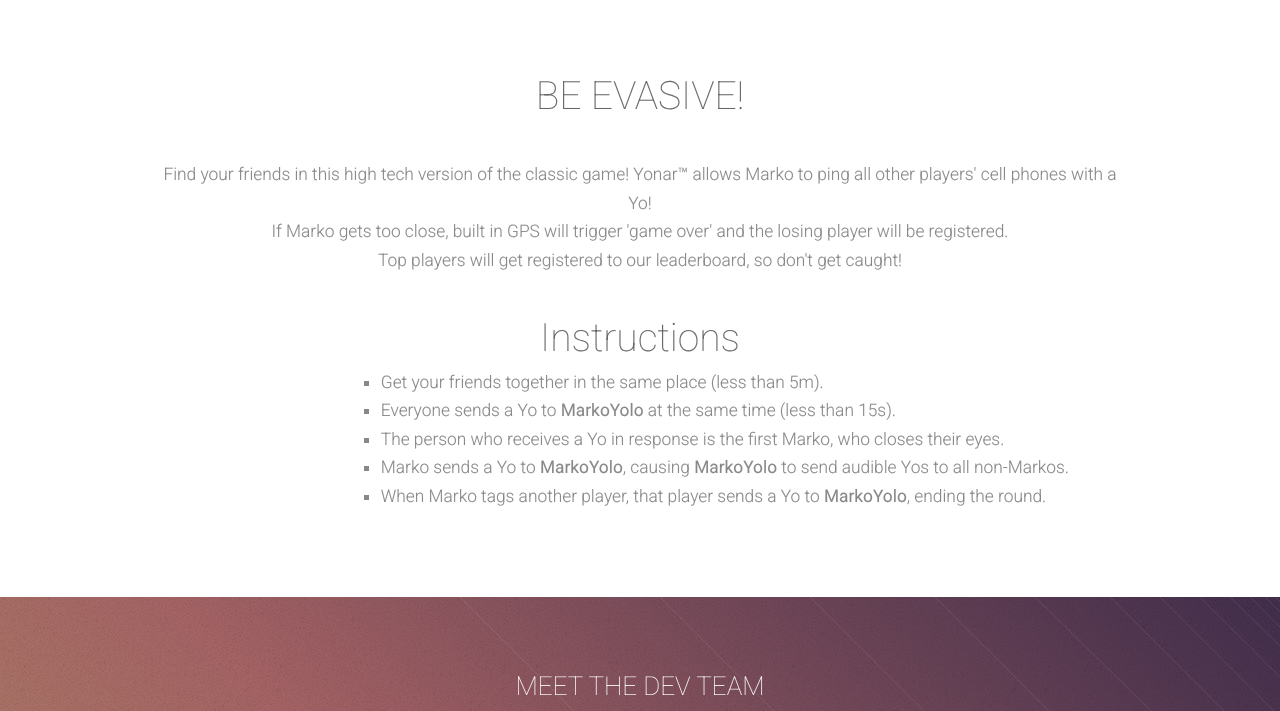
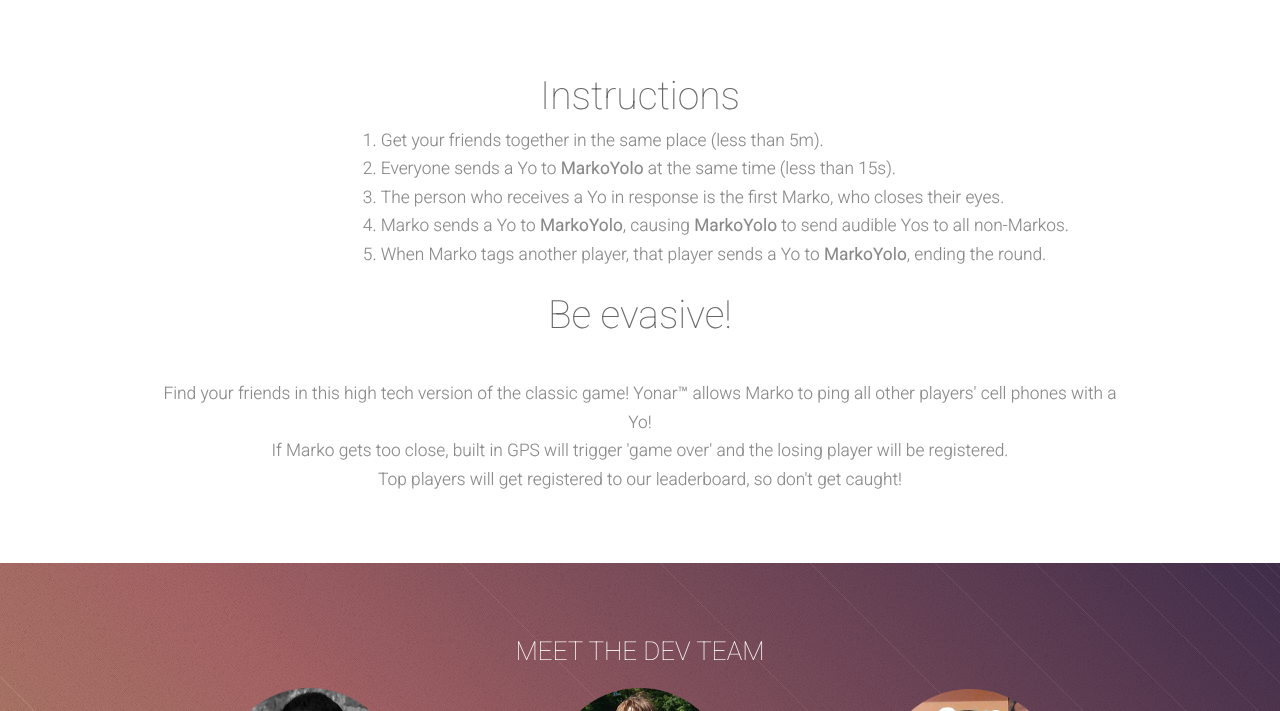
Before and after one commit to YoHackathon/MarkoYolo, a website: page client/index.html in a window 1280 px wide. Shown: the part 628-1339 px from the top of the page. Drawn offline with Linux system fonts and the light colour scheme.

Commit message:
update html

```diff
--- a/client/css/style.css
+++ b/client/css/style.css
@@ -978,7 +978,7 @@
 				}
 
 ol{
-	list-style: square;
+	list-style: decimal;
 	text-align: left;
 	margin-left: 23%;
 }
--- a/client/index.html
+++ b/client/index.html
@@ -40,10 +40,6 @@
 			<section id="first" class="main">
 				<header>
 					<div class="container">
-						<h2>BE EVASIVE!</h2>
-						<p>Find your friends in this high tech version of the classic game!  Yonar™ allows Marko to ping all other players' cell phones with a Yo! <br />If Marko gets too close, built in GPS will trigger 'game over' and the losing player will be registered. <br />Top players will get registered to our leaderboard, so don't get caught!<br/>
-						</p>
-            <p></p>
             <h2>Instructions</h2>
             <ol>
               <li>Get your friends together in the same place (less than 5m).</li>
@@ -52,6 +48,8 @@
             	<li>Marko sends a Yo to <b>MarkoYolo</b>, causing <b>MarkoYolo</b> to send audible Yos to all non-Markos.</li>
             	<li>When Marko tags another player, that player sends a Yo to <b>MarkoYolo</b>, ending the round.</li>
             </ol>
+						<h2>Be evasive!</h2>
+						<p>Find your friends in this high tech version of the classic game! Yonar™ allows Marko to ping all other players' cell phones with a Yo! <br />If Marko gets too close, built in GPS will trigger 'game over' and the losing player will be registered. <br />Top players will get registered to our leaderboard, so don't get caught!</p>
 					</div>
 				</header>
         <div class="content dark style1 featured">
--- a/package.json
+++ b/package.json
@@ -4,15 +4,15 @@
   "description": "Marco Polo with Yo!",
   "main": "server.js",
   "dependencies": {
+    "express": "^4.10.2",
     "body-parser": "^1.9.3",
-    "express": "^4.10.2",
     "request": "^2.48.0"
   },
   "devDependencies": {
     "nodemon": "*"
   },
   "scripts": {
-    "start": "prompt=$(bob); node_modules/.bin/nodemon server.js"
+    "start": "node_modules/.bin/nodemon server.js"
   },
   "repository": {
     "type": "git",
```
Also changed, not shown: 1 other file.
